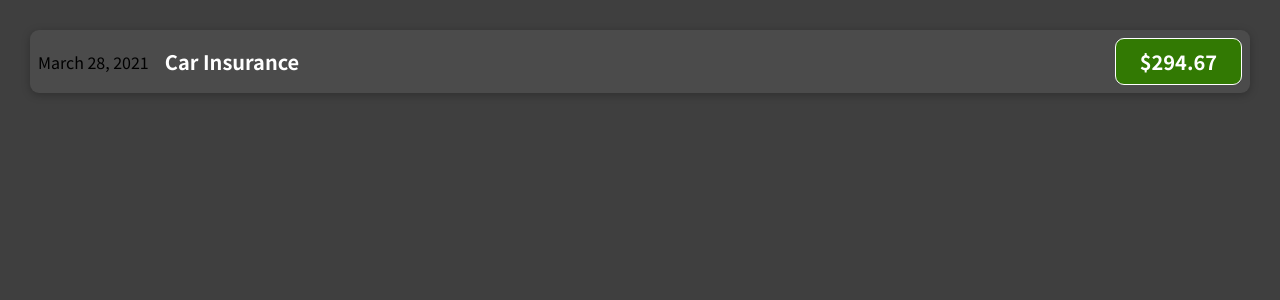
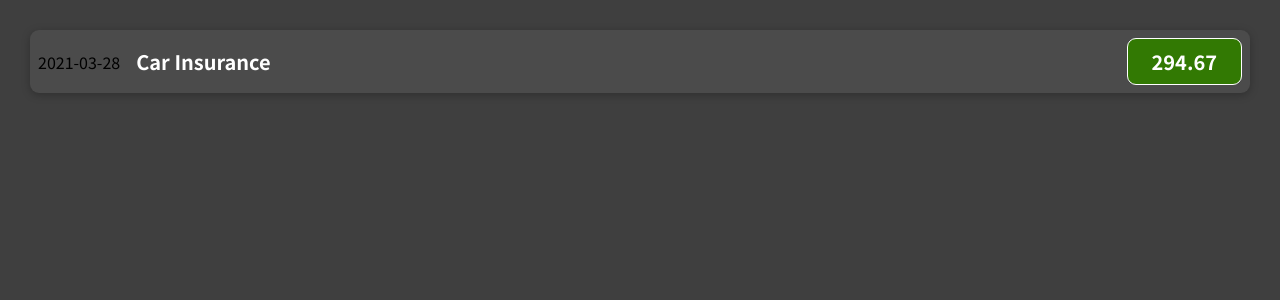
Before and after one commit to Carolista/react-course-project, a React (Create React App) app: page / in a window 1280 px wide. Shown: the top 300 px of the page. Built offline with nearby package versions, Linux system fonts and the light colour scheme.

Commit message:
added variables and used data binding

```diff
--- a/src/components/ExpenseItem.js
+++ b/src/components/ExpenseItem.js
@@ -2,12 +2,16 @@
 import './ExpenseItem.css';
 
 function ExpenseItem() {
+  const expenseDate = new Date(2021, 2, 28);
+  const expenseTitle = 'Car Insurance';
+  const expenseAmount = 294.67;
+
 	return (
 		<div className="expense-item">
-			<div>March 28, 2021</div>
+			<div>{expenseDate.toISOString().substring(0, 10)}</div>
 			<div className="expense-item__description">
-				<h2>Car Insurance</h2>
-				<div className="expense-item__price">$294.67</div>
+				<h2>{expenseTitle}</h2>
+				<div className="expense-item__price">{expenseAmount}</div>
 			</div>
 		</div>
 	);
```
Also changed, not shown: 1 other file (tests, documents, lock files or other folders).
